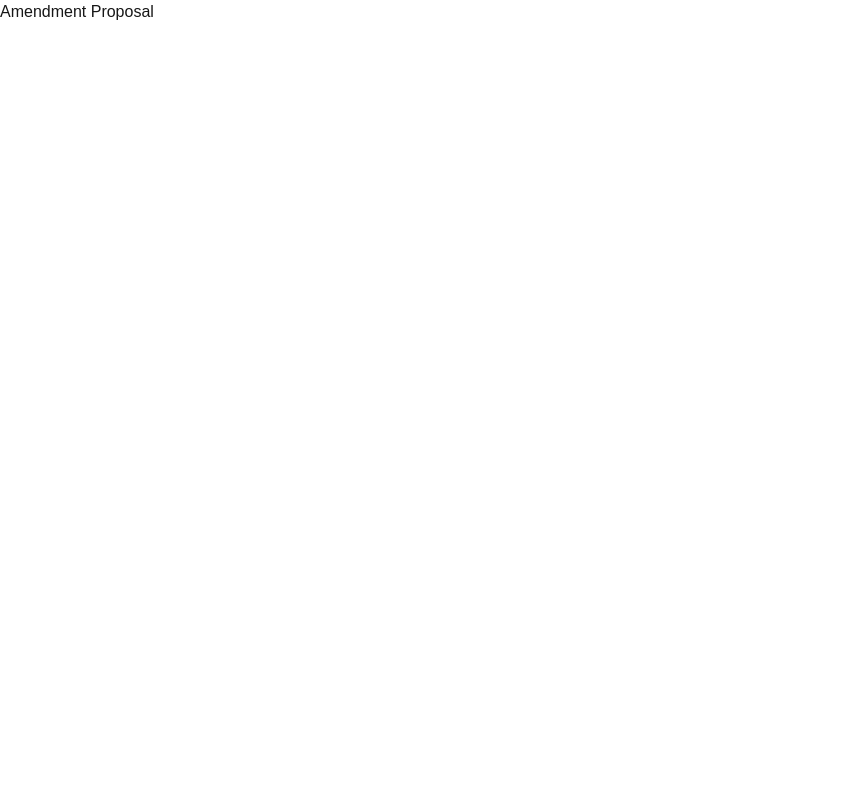
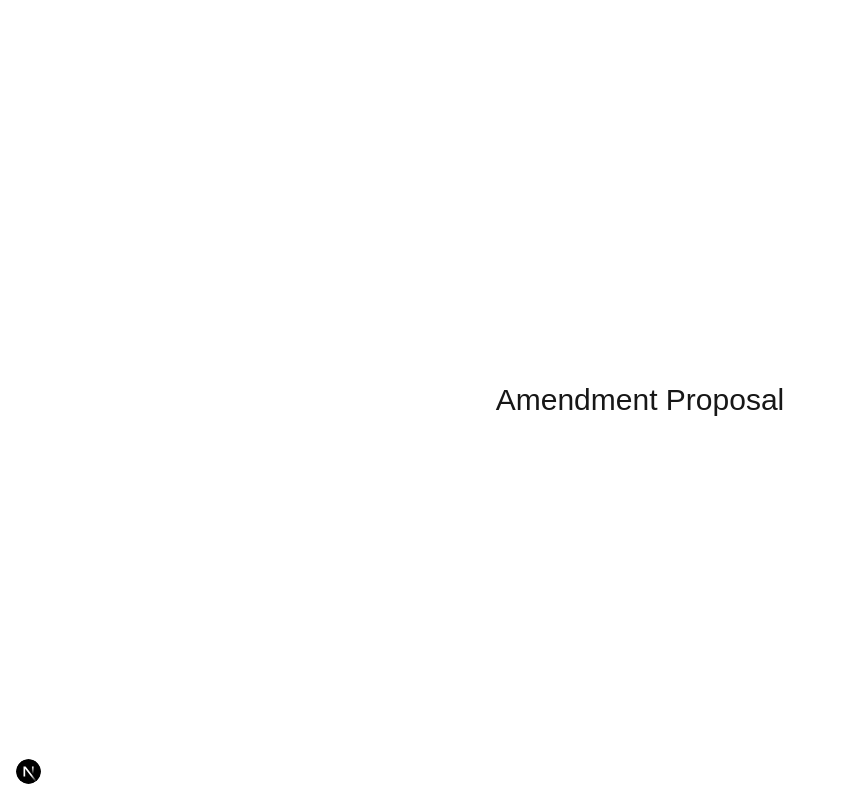
Before and after one commit to Emonora/pbl-fall, a Next.js app: page /propo in a window 1280 px wide. Shown: the whole page, without its empty margins (0-846 px from the left). Built offline with nearby package versions, Linux system fonts and the light colour scheme.

Commit message:
added styling to the amendment page

```diff
--- a/app/page.tsx
+++ b/app/page.tsx
@@ -5,15 +5,15 @@ export default function Home() {
   return (
     <>
     <main className="flex flex-col items-center justify-center h-screen">
-      <h1 className="mx-auto text-center text-3xl">Promoting Mental Health</h1>
+      <h1 className="text-3xl">Promoting Mental Health</h1>
       <p className="text-center text-sm mt-4 w-1/4 t-40 italic">This is our pbl, created by august, ryan, and con. You can find any necessary information about our project on the sub pages of this website.</p>
       <div className="absolute bottom-0 left-0 p-4 text-white">
-        <p>Made with Next.js</p>
+        <p className="text-sm">Made with Next.js, and love from <a href="https://github.com/Emonora">Emonora</a></p>
         <Image
           src="/next.svg"
           alt="Next.js logo"
-          width={100}
-          height={40}
+          width={25}
+          height={10}
         />
       </div>
       <Link href="/propo">
--- a/app/propo/page.tsx
+++ b/app/propo/page.tsx
@@ -1,5 +1,18 @@
+import Image from 'next/image'
+
 export default function Home () {
     return (
-        <h1>Amendment Proposal</h1>
+        <main className='flex flex-col items-center justify-center h-screen'>
+            <h1 className='text-3xl'>Amendment Proposal</h1>
+            <div className="absolute bottom-0 left-0 p-4 text-white">
+                <p className="text-sm">Made with Next.js, and love from <a href="https://github.com/Emonora">Emonora</a></p>
+                <Image
+                    src="/next.svg"
+                    alt="Next.js logo"
+                    width={25}
+                    height={10}
+                />
+        </div>
+        </main>
     );
 }
```
